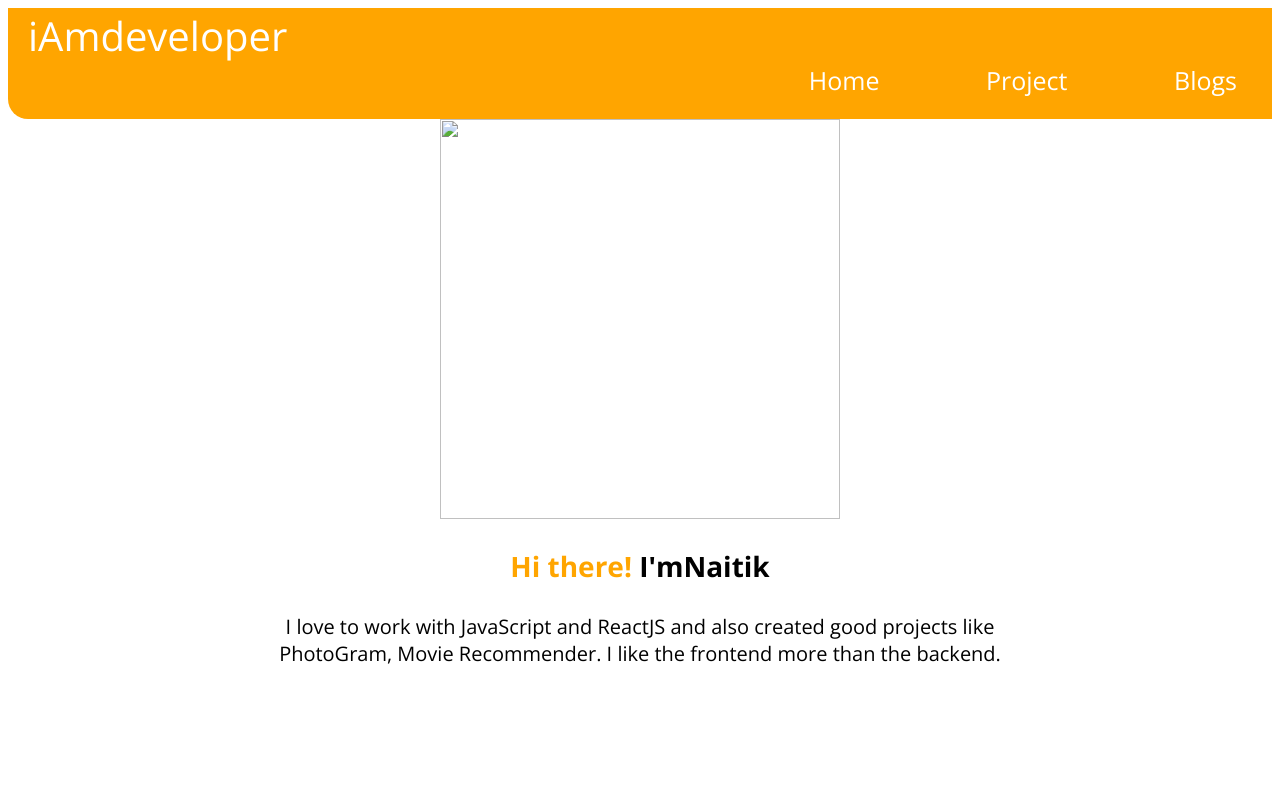
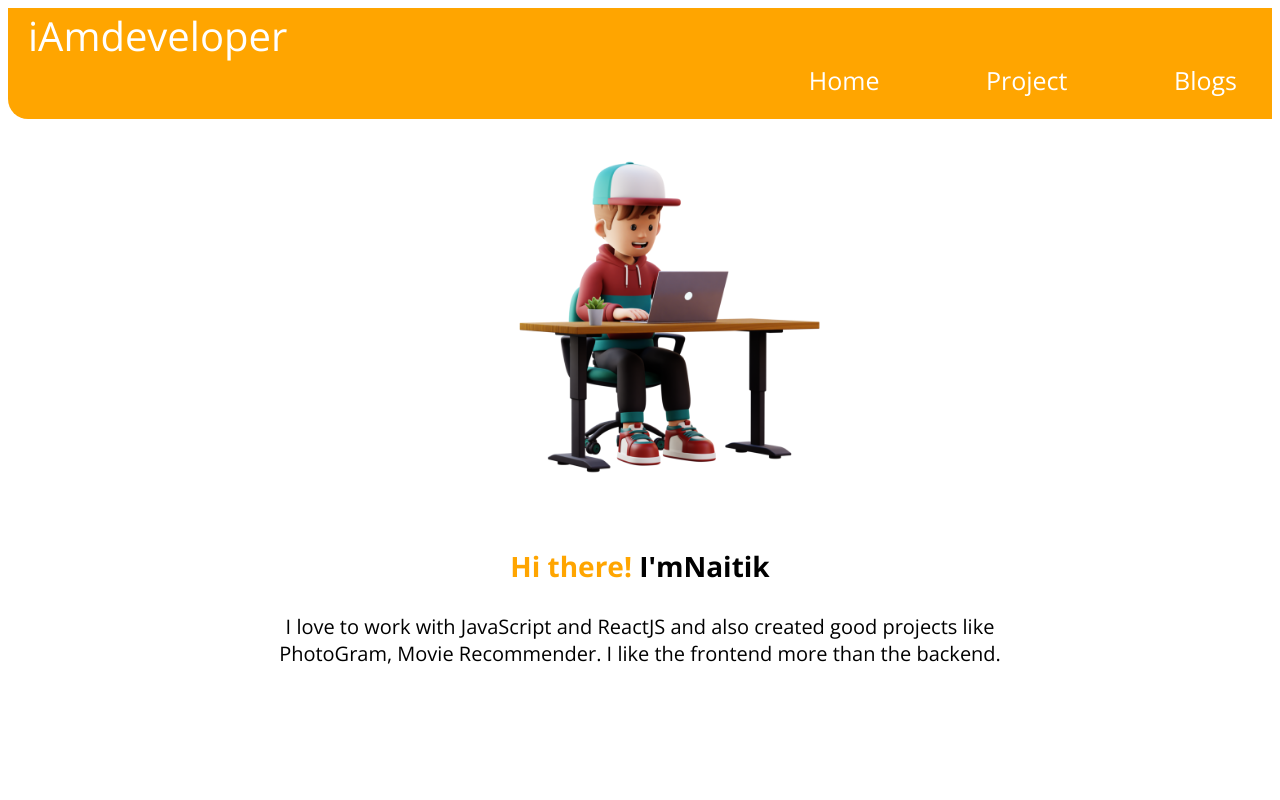
Before and after one commit to EliteGrade/NAITIK-Portfolio, a plain HTML site: page index.html in a window 1280 px wide. Shown: the top 800 px of the page. Drawn offline with nearby package versions, Linux system fonts and the light colour scheme.

Commit message:
Update index.html

```diff
--- a/index.html
+++ b/index.html
@@ -15,7 +15,7 @@
 </div>
 </div>
 <div class="natik">
-<img src="C:\Users\Admin\Desktop\student image.webp"height=400px;>
+<img src="./n-img.webp "height=400px;>
 </div>
 <p class="sharingan"> <span class="kisame"> <b>Hi there!</b> </span> <b>I'mNaitik</b> </p>
 <p class="sasori"> I love to work with JavaScript and ReactJS and also created good projects like <br>
```
